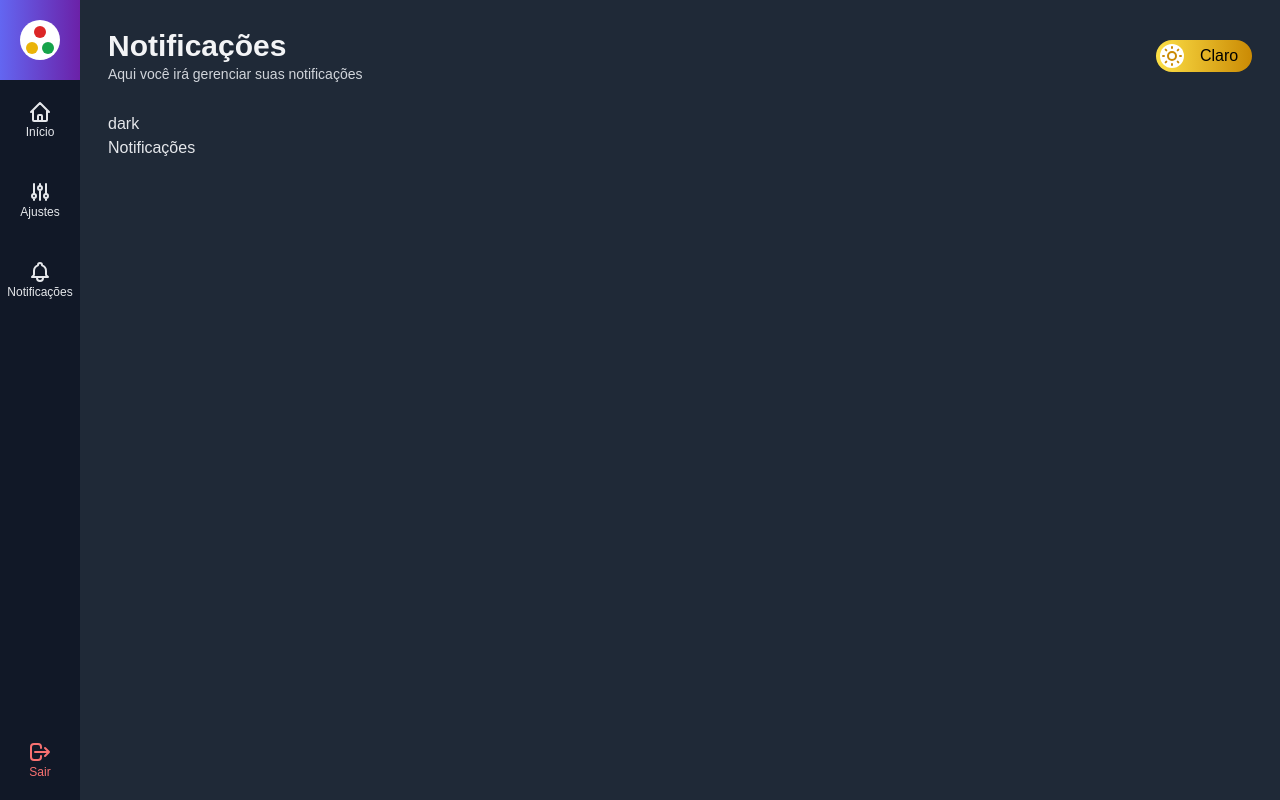
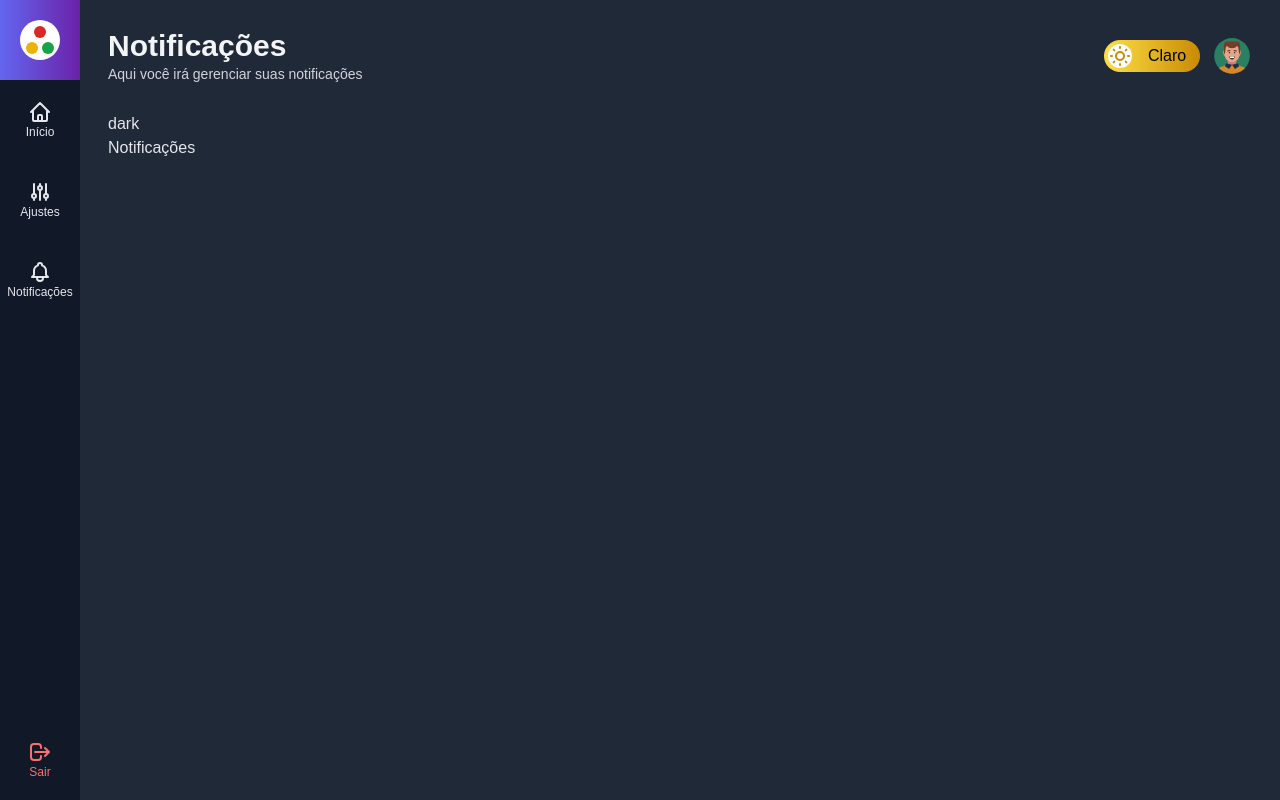
Before and after one commit to rodrigosoares67/admin-template, a Next.js app: page /notificacoes in a window 1280 px wide. Built offline with nearby package versions, Linux system fonts and the light colour scheme; no server answers.

Commit message:
FEAT: Implementação do Avatar. Correção na alternação de tema

```diff
--- /dev/null
+++ b/src/components/template/AvatarUsuario.tsx
@@ -0,0 +1,22 @@
+import Link from 'next/link'
+import useAuth from '../../data/hook/useAuth'
+
+interface AvatarUsuarioProps {
+	className?: string
+}
+
+export default function AvatarUsuario(props: AvatarUsuarioProps) {
+	const { usuario } = useAuth()
+	return (
+		<Link href="/perfil">
+			<img
+				src={usuario?.imagemUrl ?? '/images/avatar.svg'}
+				alt="Avatar do Usuário"
+				className={`
+					h-10 w-10 rounded-full cursor-pointer
+					${props.className}
+				`}
+			/>
+		</Link>
+	)
+}
--- a/src/components/template/BotaoAlternarTema.tsx
+++ b/src/components/template/BotaoAlternarTema.tsx
@@ -2,12 +2,12 @@
 
 interface BotaoAlternarTemaProps {
   tema: string
-  alterarTema: () => void
+  alternarTema: () => void
 }
 
 export default function BotaoAlternarTema(props: BotaoAlternarTemaProps){
   return props.tema === 'dark' ? (
-    <div onClick={props.alterarTema} className={`
+    <div onClick={props.alternarTema} className={`
       hidden sm:flex items-center cursor-pointer
       bg-gradient-to-r from-yellow-300 to-yellow-600
       w-14 lg:w-24 h-8 p-1 rounded-full
@@ -26,7 +26,7 @@
       </div>
     </div>
   ) : (
-    <div onClick={props.alterarTema} className={`
+    <div onClick={props.alternarTema} className={`
       hidden sm:flex items-center justify-end cursor-pointer
       bg-gradient-to-r from-gray-500 to-gray-900
       w-14 lg:w-24 h-8 p-1 rounded-full
--- a/src/components/template/Cabecalho.tsx
+++ b/src/components/template/Cabecalho.tsx
@@ -1,4 +1,5 @@
 import useAppData from "../../data/hook/useAppData"
+import AvatarUsuario from "./AvatarUsuario"
 import BotaoAlternarTema from "./BotaoAlternarTema"
 import Titulo from "./Titulo"
 
@@ -16,6 +17,7 @@
       <Titulo titulo={props.titulo} subtitulo={props.subtitulo} />
       <div className={`flex flex-grow justify-end items-center`}>
         <BotaoAlternarTema tema={tema} alternarTema={alternarTema} />
+        <AvatarUsuario className="ml-3" />
       </div>
     </div>
   )
```
Also changed, not shown: public/images/avatar.svg (added), public/images/loading.gif (added).
